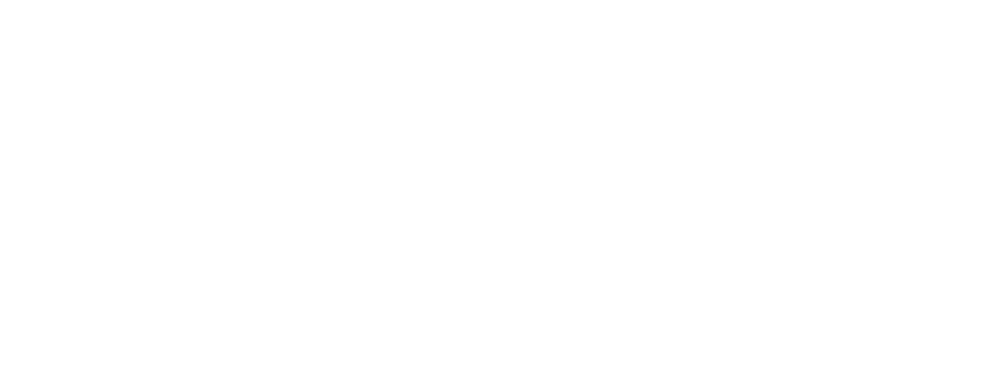
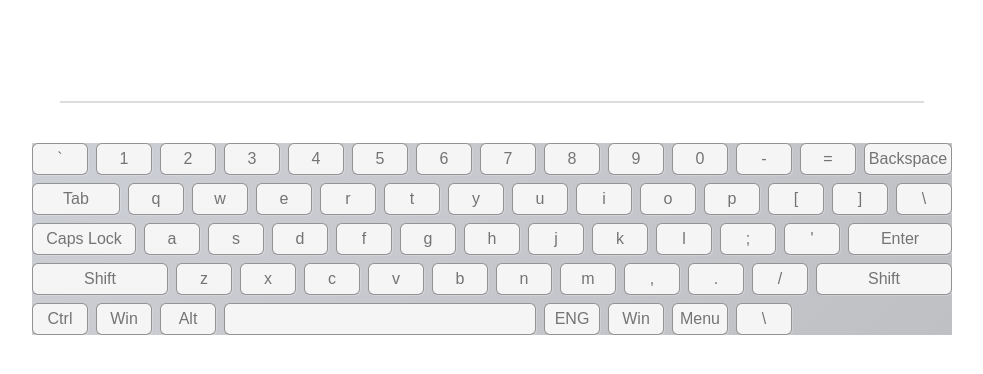
Before and after one commit to LyssenkoAlex/virtual_keyboard, a website with bundled scripts: page index.html in a window 1280 px wide. Shown: the whole page, without its empty margins (148-1131 px from the left). Built offline with nearby package versions, Linux system fonts and the light colour scheme.

Commit message:
feat: alphabet

```diff
--- a/index.html
+++ b/index.html
@@ -5,11 +5,14 @@
     <meta name="viewport" content="width=device-width, initial-scale=1.0">
     <link rel="stylesheet" href="sass/style.css">
     <title>Virtual keyboard</title>
+
 </head>
 <body>
     <main class="wrapper">
+        <div class="keyboardInput" data-text="Start typing" id="idKeyboardInput"></div>
+        <div class="keyboard" id="idKeyboard"></div>
 
     </main>
 </body>
-<script src="./src/script.js"></script>
+<script src="./src/script.js" type="module"></script>
 </html>
--- a/sass/_base.scss
+++ b/sass/_base.scss
@@ -3,6 +3,96 @@ html {
   box-sizing: border-box;
 }
 
-p {
+$key_size: 32px;
 
+body {
+  font-family: "Work Sans", "FuturaBookC", sans-serif;
 }
+
+main {
+  display: block;
+  position: absolute;
+  top: 25%;
+  left: 50%;
+  width: auto;
+  height: auto;
+  transform: translate(-50%, -50%);
+}
+
+.keyboardInput {
+  display: block;
+  position: relative;
+  width: 90%;
+  height: auto;
+  padding: 18px;
+  margin: 0 auto 40px auto;
+  text-align: center;
+  font-size: 30px;
+  line-height: 40px;
+  color: #757374;
+  border: 1px;
+  border-bottom: 2px solid #ddd;
+  background: transparent;
+}
+
+.keyboard {
+  display: grid;
+  grid-template-columns: repeat(58, $key_size/4);
+  grid-template-rows: repeat(5, $key_size);
+  grid-column-gap: 8px;
+  grid-row-gap: $key_size/4;
+  background: linear-gradient(135deg, #cdcfd6 0%, #bec0c4 100%);
+  position: relative;
+  width: auto;
+  height: auto;
+}
+
+.key {
+  background: #f5f5f5;
+  border: 1px solid rgba(0, 0, 0, 0.4);
+  box-shadow: 1px 1px 0 0 rgba(255, 255, 255, 0.2);
+  cursor: pointer;
+  border-radius: 6px;
+  color: #757374;
+}
+
+.g-4 {
+  grid-column: span 4;
+}
+
+.g-8 {
+  grid-column: span 8;
+}
+
+.g-6 {
+  grid-column: span 6;
+}
+
+.g-7 {
+  grid-column: span 7;
+}
+
+.g-12 {
+  grid-column: span 12;
+}
+
+.g-9 {
+  grid-column: span 9;
+}
+
+.g-20 {
+  grid-column: span 20;
+}
+
+span {
+  display: flex;
+  align-content: center;
+  align-items: center;
+  justify-content: center;
+  width: 100%;
+  height: 100%;
+}
+
+.bcgColor {
+  background-color: #2ca2af;
+}
--- /dev/null
+++ b/src/constants.js
@@ -0,0 +1,90 @@
+class Key {
+
+    constructor(config) {
+        this.eng = config.eng;
+        this.rus = config.rus;
+        this.type = config.type;
+        this.size = config.size;
+        this.row = config.row;
+        this.id = config.ID;
+        this.code = config.code;
+        this.printable = config.PRINTABLE;
+    }
+
+}
+
+const ROW = {FIRST: 'FIRST', SECOND: 'SECOND', THIRD: 'THIRD', FOUTH: 'FOUTH', FIFTH: 'FIFTH'};
+const LANGUAGE = {ENG: 'eng', RUS: 'rus', SELECTED: 'eng'};
+
+export const ALPHABET = [
+    new Key({eng: '`', rus: 'ё', type: 'KEY', size: 4, row: ROW.FIRST, PRINTABLE: true, code: 'Backquote'}),
+    new Key({eng: '1', rus: '1', type: 'KEY', size: 4, row: ROW.FIRST, PRINTABLE: true, code: 'Digit1'}),
+    new Key({eng: '2', rus: '2', type: 'KEY', size: 4, row: ROW.FIRST, PRINTABLE: true, code: 'Digit2'}),
+    new Key({eng: '3', rus: '3', type: 'KEY', size: 4, row: ROW.FIRST, PRINTABLE: true, code: 'Digit3'}),
+    new Key({eng: '4', rus: '4', type: 'KEY', size: 4, row: ROW.FIRST, PRINTABLE: true, code: 'Digit4'}),
+    new Key({eng: '5', rus: '5', type: 'KEY', size: 4, row: ROW.FIRST, PRINTABLE: true, code: 'Digit5'}),
+    new Key({eng: '6', rus: '6', type: 'KEY', size: 4, row: ROW.FIRST, PRINTABLE: true, code: 'Digit6'}),
+    new Key({eng: '7', rus: '7', type: 'KEY', size: 4, row: ROW.FIRST, PRINTABLE: true, code: 'Digit7'}),
+    new Key({eng: '8', rus: '8', type: 'KEY', size: 4, row: ROW.FIRST, PRINTABLE: true, code: 'Digit8'}),
+    new Key({eng: '9', rus: '9', type: 'KEY', size: 4, row: ROW.FIRST, PRINTABLE: true, code: 'Digit9'}),
+    new Key({eng: '0', rus: '0', type: 'KEY', size: 4, row: ROW.FIRST, PRINTABLE: true, code: 'Digit0'}),
+    new Key({eng: '-', rus: '-', type: 'KEY', size: 4, row: ROW.FIRST, PRINTABLE: true, code: 'Minus'}),
+    new Key({eng: '=', rus: '=', type: 'KEY', size: 4, row: ROW.FIRST, PRINTABLE: true, code: 'Equal'}),
+    new Key({eng: 'Backspace', rus: 'Backspace', type: 'BACKSPACE', size: 6, row: ROW.FIRST, PRINTABLE: false, code: 'Backspace'}),
+    new Key({eng: 'Tab', rus: 'Tab', type: 'TAB', size: 6, row: ROW.SECOND, PRINTABLE: false, code: 'Tab'}),
+    new Key({eng: 'q', rus: 'й', type: 'KEY', size: 4, row: ROW.SECOND, PRINTABLE: true, code: 'KeyQ'}),
+    new Key({eng: 'w', rus: 'ц', type: 'KEY', size: 4, row: ROW.SECOND, PRINTABLE: true, code: 'KeyWe'}),
+    new Key({eng: 'e', rus: 'у', type: 'KEY', size: 4, row: ROW.SECOND, PRINTABLE: true, code: 'KeyE'}),
+    new Key({eng: 'r', rus: 'к', type: 'KEY', size: 4, row: ROW.SECOND, PRINTABLE: true, code: 'KeyR'}),
+    new Key({eng: 't', rus: 'е', type: 'KEY', size: 4, row: ROW.SECOND, PRINTABLE: true, code: 'KeyT'}),
+    new Key({eng: 'y', rus: 'н', type: 'KEY', size: 4, row: ROW.SECOND, PRINTABLE: true, code: 'KeyY'}),
+    new Key({eng: 'u', rus: 'г', type: 'KEY', size: 4, row: ROW.SECOND, PRINTABLE: true, code: 'KeyU'}),
+    new Key({eng: 'i', rus: 'ш', type: 'KEY', size: 4, row: ROW.SECOND, PRINTABLE: true, code: 'KeyI'}),
+    new Key({eng: 'o', rus: 'щ', type: 'KEY', size: 4, row: ROW.SECOND, PRINTABLE: true, code: 'KeyO'}),
+    new Key({eng: 'p', rus: 'з', type: 'KEY', size: 4, row: ROW.SECOND, PRINTABLE: true, code: 'KeyP'}),
+    new Key({eng: '[', rus: 'х', type: 'KEY', size: 4, row: ROW.SECOND, PRINTABLE: true, code: 'BracketLeft'}),
+    new Key({eng: ']', rus: 'ъ', type: 'KEY', size: 4, row: ROW.SECOND, PRINTABLE: true, code: 'BracketRight'}),
+    new Key({eng: '\\', rus: '\\', type: 'KEY', size: 4, row: ROW.SECOND, PRINTABLE: false, code: 'Backslash'}),
+    new Key({
+        eng: 'Caps Lock',
+        rus: 'Caps Lock',
+        type: 'CAPS_LOCK',
+        size: 7,
+        row: ROW.THIRD,
+        PRINTABLE: false,
+        code: 'CapsLock'
+    }),
+    new Key({eng: 'a', rus: 'ф', type: 'KEY', size: 4, row: ROW.THIRD, PRINTABLE: true, code: 'KeyA'}),
+    new Key({eng: 's', rus: 'ы', type: 'KEY', size: 4, row: ROW.THIRD, PRINTABLE: true, code: 'KeyS'}),
+    new Key({eng: 'd', rus: 'в', type: 'KEY', size: 4, row: ROW.THIRD, PRINTABLE: true, code: 'KeyD'}),
+    new Key({eng: 'f', rus: 'а', type: 'KEY', size: 4, row: ROW.THIRD, PRINTABLE: true, code: 'KeyF'}),
+    new Key({eng: 'g', rus: 'п', type: 'KEY', size: 4, row: ROW.THIRD, PRINTABLE: true, code: 'KeyG'}),
+    new Key({eng: 'h', rus: 'р', type: 'KEY', size: 4, row: ROW.THIRD, PRINTABLE: true, code: 'KeyH'}),
+    new Key({eng: 'j', rus: 'о', type: 'KEY', size: 4, row: ROW.THIRD, PRINTABLE: true, code: 'KeyJ'}),
+    new Key({eng: 'k', rus: 'л', type: 'KEY', size: 4, row: ROW.THIRD, PRINTABLE: true, code: 'KeyK'}),
+    new Key({eng: 'l', rus: 'д', type: 'KEY', size: 4, row: ROW.THIRD, PRINTABLE: true, code: 'KeyL'}),
+    new Key({eng: ';', rus: 'ж', type: 'KEY', size: 4, row: ROW.THIRD, PRINTABLE: true, code: 'Semicolon'}),
+    new Key({eng: '\'', rus: 'э', type: 'KEY', size: 4, row: ROW.THIRD, PRINTABLE: true, code: 'Quote'}),
+    new Key({eng: 'Enter', rus: 'Enter', type: 'ENTER', size: 7, row: ROW.THIRD, PRINTABLE: false, code: 'Enter'}),
+    new Key({eng: 'Shift', rus: 'Shift', type: 'SHIFT', size: 9, row: ROW.FOUTH, PRINTABLE: false, code: 'ShiftLeft'}),
+    new Key({eng: 'z', rus: 'я', type: 'KEY', size: 4, row: ROW.FOUTH, PRINTABLE: true, code: 'KeyZ'}),
+    new Key({eng: 'x', rus: 'ч', type: 'KEY', size: 4, row: ROW.FOUTH, PRINTABLE: true, code: 'KeyX'}),
+    new Key({eng: 'c', rus: 'с', type: 'KEY', size: 4, row: ROW.FOUTH, PRINTABLE: true, code: 'KeyC'}),
+    new Key({eng: 'v', rus: 'м', type: 'KEY', size: 4, row: ROW.FOUTH, PRINTABLE: true, code: 'KeyV'}),
+    new Key({eng: 'b', rus: 'и', type: 'KEY', size: 4, row: ROW.FOUTH, PRINTABLE: true, code: 'KeyB'}),
+    new Key({eng: 'n', rus: 'т', type: 'KEY', size: 4, row: ROW.FOUTH, PRINTABLE: true, code: 'KeyN'}),
+    new Key({eng: 'm', rus: 'ь', type: 'KEY', size: 4, row: ROW.FOUTH, PRINTABLE: true, code: 'KeyM'}),
+    new Key({eng: ',', rus: 'б', type: 'KEY', size: 4, row: ROW.FOUTH, PRINTABLE: true, code: 'Comma'}),
+    new Key({eng: '.', rus: 'ю', type: 'KEY', size: 4, row: ROW.FOUTH, PRINTABLE: true, code: 'Period'}),
+    new Key({eng: '/', rus: '.', type: 'KEY', size: 4, row: ROW.FOUTH, PRINTABLE: true, code: 'Slash'}),
+    new Key({eng: 'Shift', rus: 'Shift', type: 'SHIFT', size: 9, row: ROW.FOUTH, PRINTABLE: false, code: 'ShiftRight'}),
+    new Key({eng: 'Ctrl', rus: 'Ctrl', type: 'KEY', size: 4, row: ROW.FIFTH, PRINTABLE: false, code: 'ControlLeft'}),
+    new Key({eng: 'Win', rus: 'Win', type: 'KEY', size: 4, row: ROW.FIFTH, PRINTABLE: false, code: 'MetaLeft'}),
+    new Key({eng: 'Alt', rus: 'Alt', type: 'KEY', size: 4, row: ROW.FIFTH, PRINTABLE: false, code: 'AltLeft'}),
+    new Key({eng: '&nbsp', rus: '&nbsp', type: 'KEY', size: 20, row: ROW.FIFTH, PRINTABLE: true, code: 'Space'}),
+    new Key({eng: 'ENG', rus: 'RUS', type: 'KEY', size: 4, row: ROW.FIFTH, PRINTABLE: false, code: 'AltRight'}),
+    new Key({eng: 'Win', rus: 'Win', type: 'KEY', size: 4, row: ROW.FIFTH, PRINTABLE: false, code: 'MetaRight'}),
+    new Key({eng: 'Menu', rus: 'Menu', type: 'KEY', size: 4, row: ROW.FIFTH, PRINTABLE: false, code: 'ContextMenu'}),
+    new Key({eng: '\\', rus: '\\', type: 'KEY', size: 4, row: ROW.FIFTH, PRINTABLE: true, code: 'IntlBackslash'}),
+
+];
--- a/src/script.js
+++ b/src/script.js
@@ -0,0 +1,29 @@
+import {ALPHABET} from "./constants.js";
+
+
+init('eng');
+
+function init(lang) {
+    console.log('stater')
+    let el = document.getElementById("idKeyboard");
+
+    ALPHABET.forEach(x => {
+        let g = document.createElement('div');
+        g.setAttribute("id", "id" + x.code);
+
+        let textNode = '';
+        let gSpan = document.createElement('span');
+
+        if (x[lang] === '&nbsp') {
+            textNode = document.createTextNode('');
+        } else {
+            textNode = document.createTextNode(x[lang]);
+        }
+
+        gSpan.append(textNode);
+        g.append(gSpan);
+        g.classList.add('g-' + x.size, 'key');
+        el.append(g);
+    })
+
+}
```
Also changed, not shown: README.md, sass/style.css, 1 other file.
